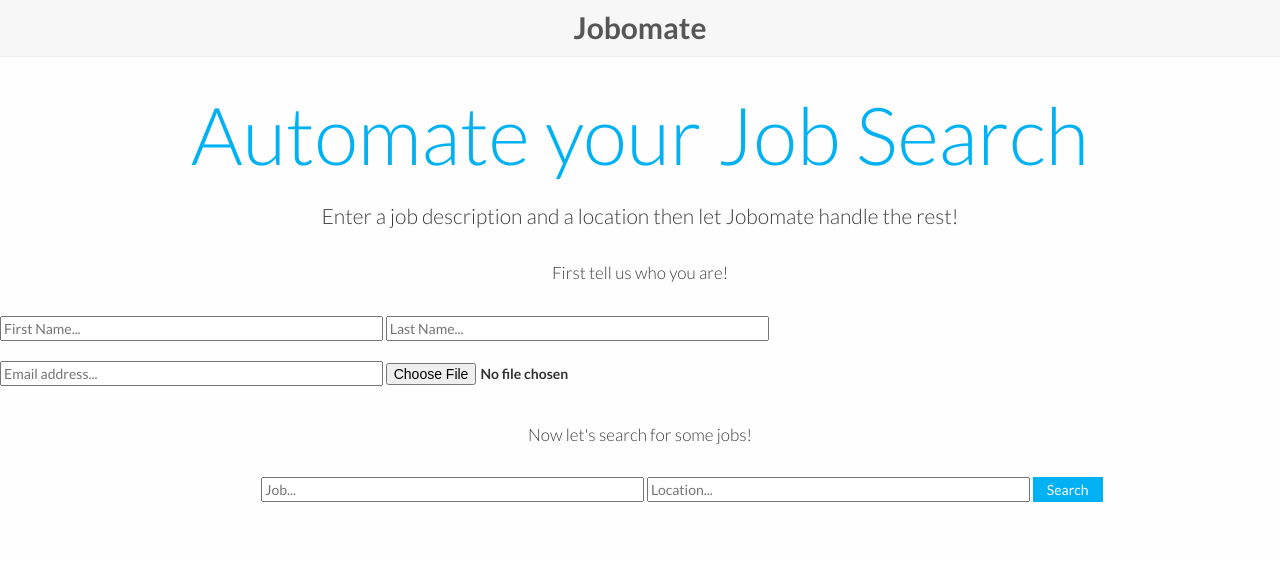
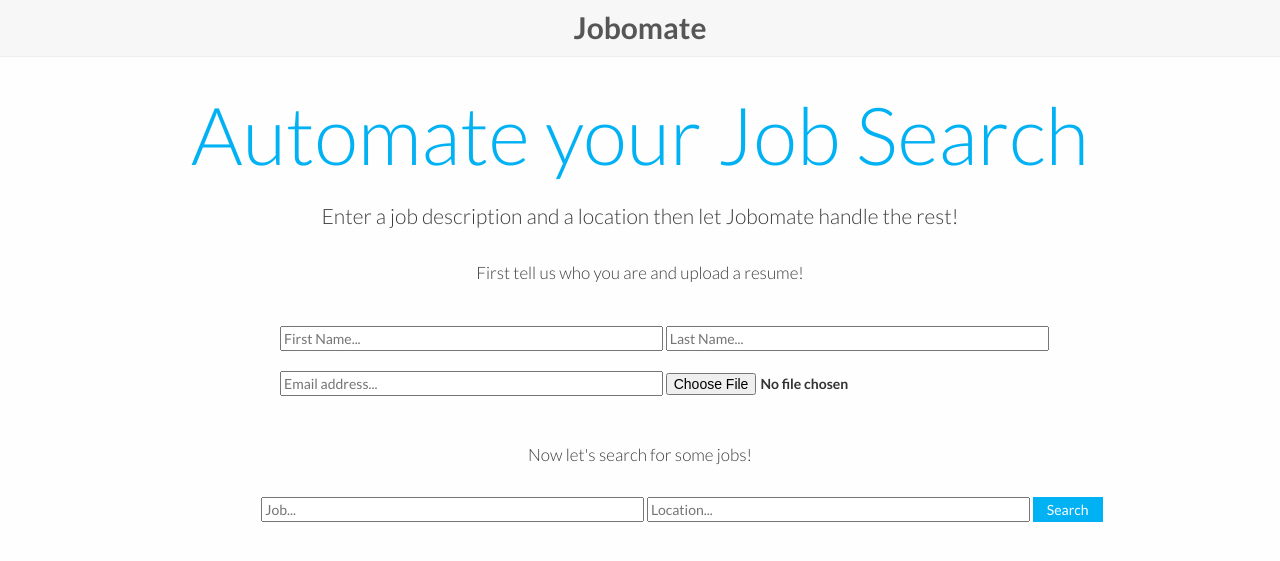
Before and after one commit to mandeep/Job-Automate, a Django app: page / in a window 1280 px wide. Shown: the top 561 px of the page. Run offline with Django 3.2, Linux system fonts and the light colour scheme; some libraries are stand-ins or nearby versions.

Commit message:
Changed input styles

```diff
--- a/jobautomate/web_search/templates/web_search/index.html
+++ b/jobautomate/web_search/templates/web_search/index.html
@@ -21,12 +21,12 @@
             Enter a job description and a location then let Jobomate handle the rest!
             </p>
         </div>
-        <div class ="information_details">
+        <div class="information_details">
             <p>
-            First tell us who you are!
+            First tell us who you are and upload a resume!
             </p>
         </div>
-        <div>
+        <div class="container">
         <p>
             <form method="POST">
             {% csrf_token %}
```
